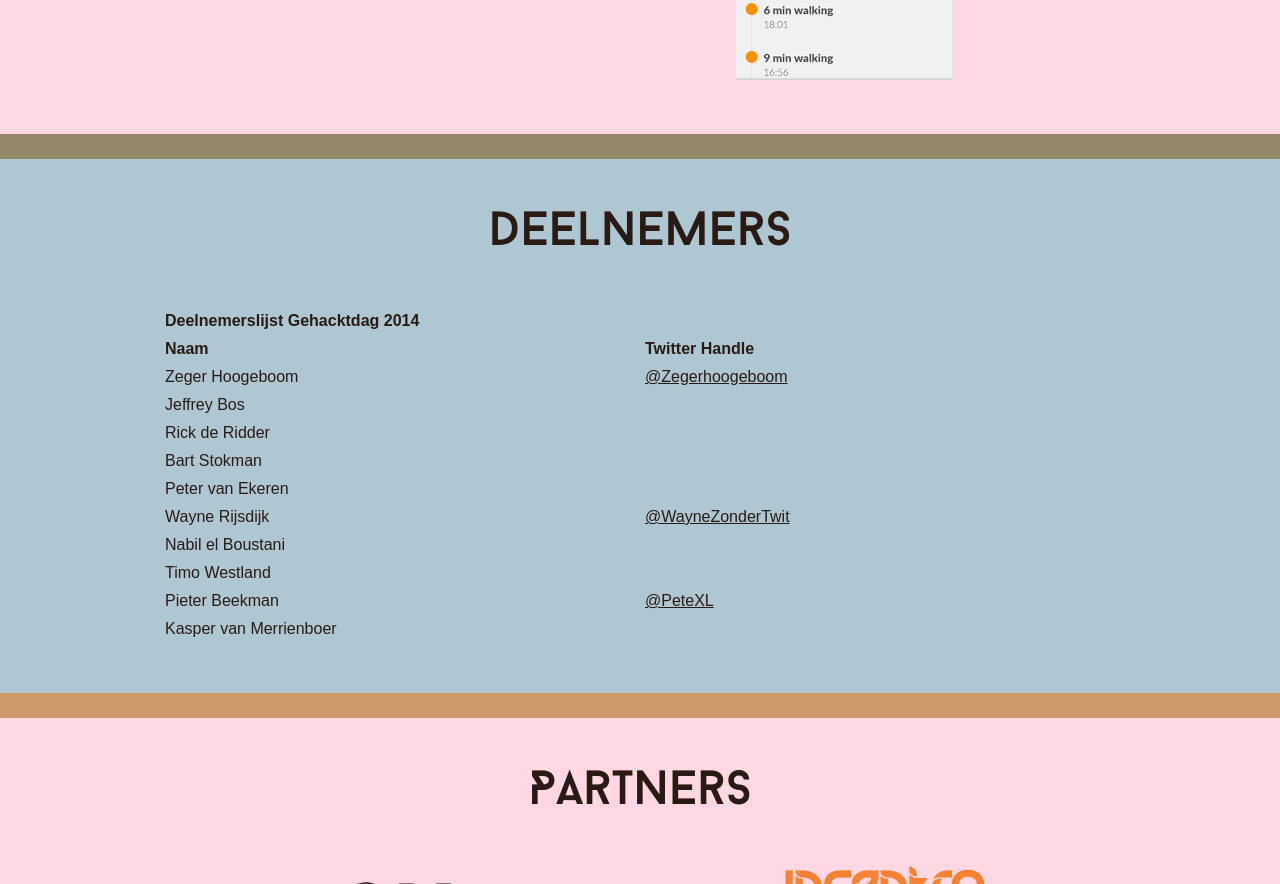
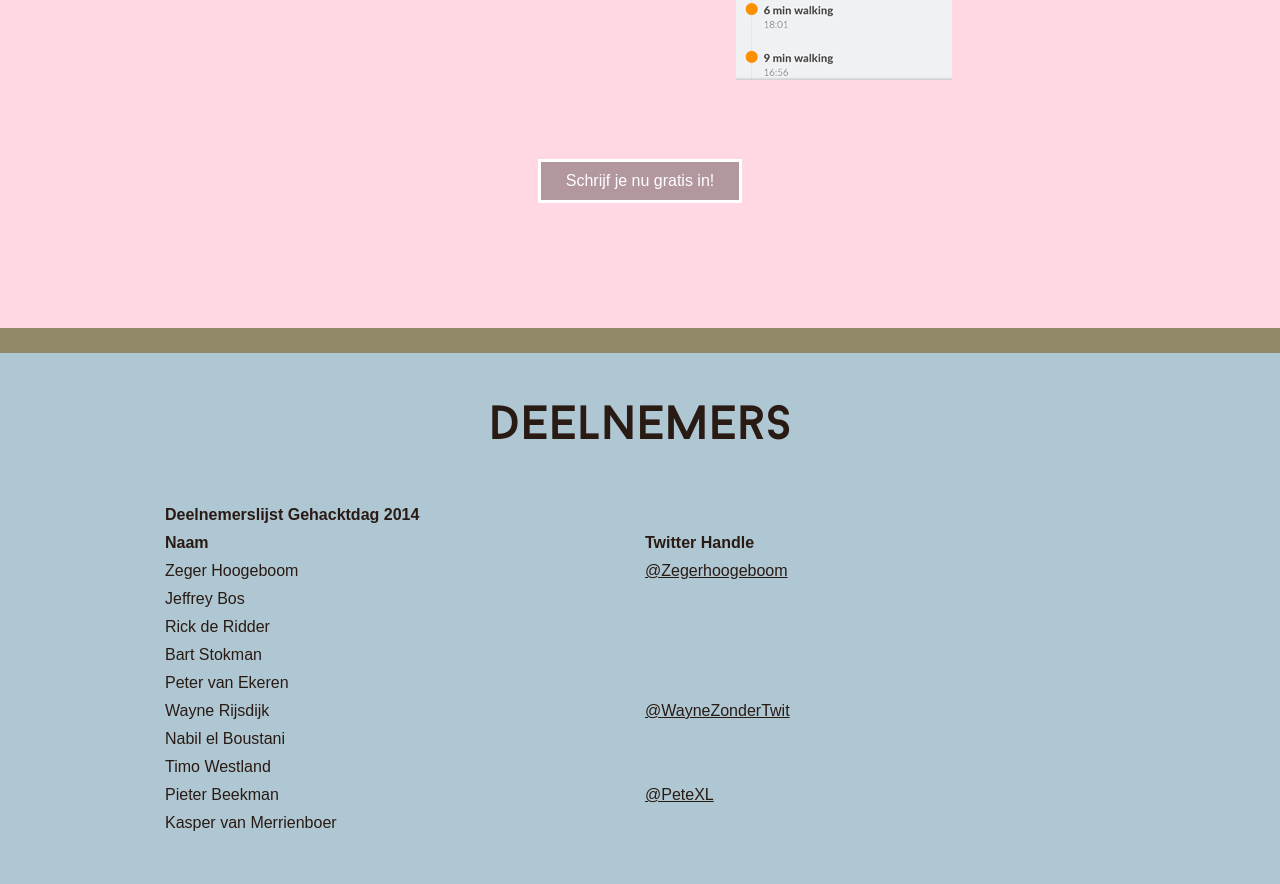
Before and after one commit to kaspereden/gehacktdag, a website: page index.html in a window 1280 px wide. Shown: the part 3092-3976 px from the top of the page. Drawn offline with nearby package versions, Linux system fonts and the light colour scheme; some packages are replaced by stand-ins of ours.

Commit message:
added second button

```diff
--- a/assets/scss/_styles.scss
+++ b/assets/scss/_styles.scss
@@ -172,6 +172,23 @@ table {
 	}
 }
 
+.inverse {
+	.button {
+		border: 3px solid #000;
+		color: #000;
+		display: inline-block;
+		margin: 75px 0;
+		padding: 10px 25px;
+		text-decoration: none;
+		background-color: rgba(255, 255, 255, 0.3);
+
+		&:hover {
+			border-color: #222322;
+			color: #222322;
+		}
+	}
+}
+
 .darken {
 	background-color: rgba(0, 0, 0, 0.3);
 	width: 100%;
--- a/index.html
+++ b/index.html
@@ -144,6 +144,9 @@
                         <img src="assets/img/screenshot.png" alt="Are you fit yet?" width="216" height="384" /></a>
                     </div>
                     <div class="col span_2 centered">&nbsp;</div>
+                </div>
+                <div class="col span_12 centered inverse">
+                    <a href="https://ti.to/gehacktdag/2014" class="button" target="_blank">Schrijf je nu gratis in!</a>
                 </div>
             </div>
         </div>
```
